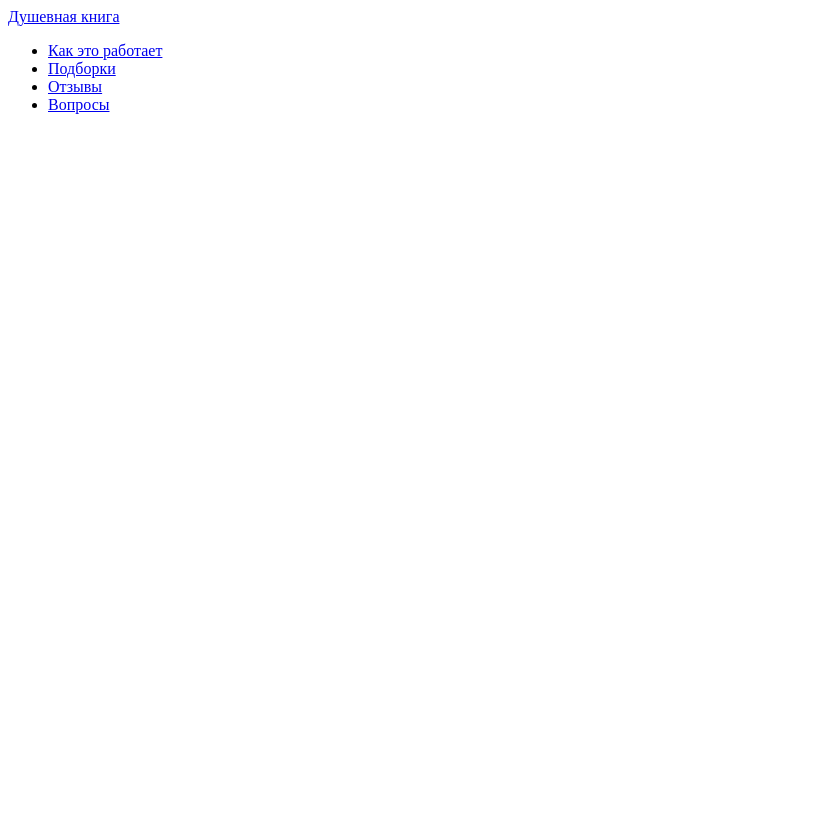
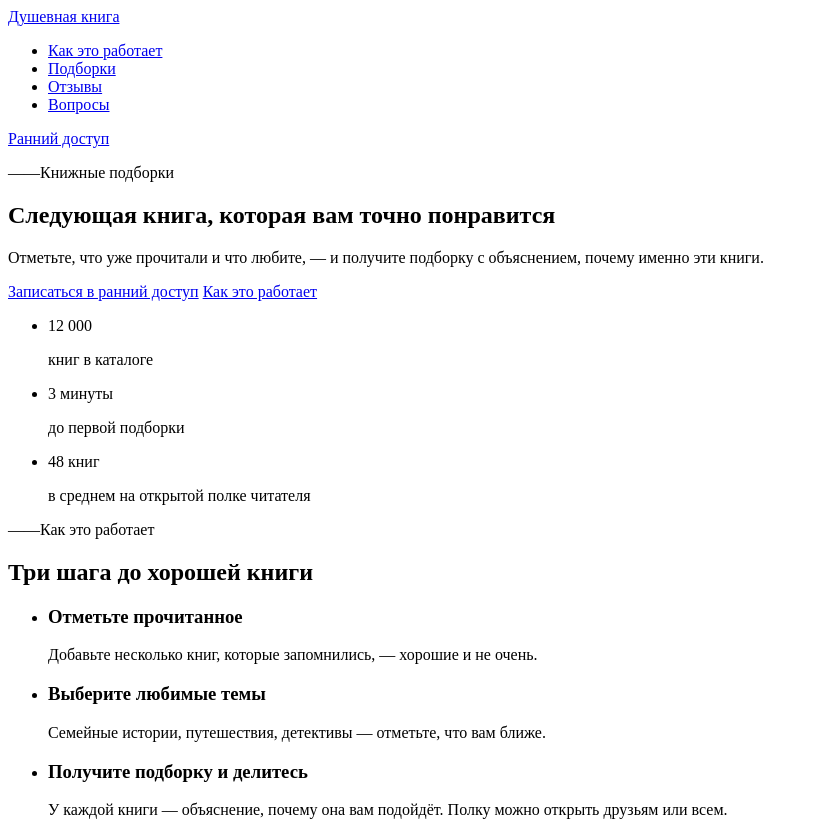
Before and after one commit to KoryakinaAnastasiia/dushevnaya-kniga, a plain HTML site: page index.html in a window 1280 px wide. Shown: the whole page, without its empty margins (0-819 px from the left). Before the commit the page ends 800 px from the top, so only its background shows below. Drawn offline with Linux system fonts and the light colour scheme; a web font is replaced by a local one.

Commit message:
Add how it works section

```diff
--- a/index.html
+++ b/index.html
@@ -23,6 +23,62 @@
           <li><a href="#questions">Вопросы</a></li>
         </ul>
       </nav>
+      <a href="#signup">Ранний доступ</a>
     </header>
+    <main>
+      <section>
+        <p>——Книжные подборки</p>
+        <h1>Следующая книга, которая вам точно понравится</h1>
+        <p>
+          Отметьте, что уже прочитали и что любите, — и получите подборку с
+          объяснением, почему именно эти книги.
+        </p>
+        <div>
+          <a href="#signup">Записаться в ранний доступ</a>
+          <a href="#signup">Как это работает</a>
+        </div>
+      </section>
+      <ul>
+        <li>
+          <p>12 000</p>
+          <p>книг в каталоге</p>
+        </li>
+        <li>
+          <p>3 минуты</p>
+          <p>до первой подборки</p>
+        </li>
+        <li>
+          <p>48 книг</p>
+          <p>в среднем на открытой полке читателя</p>
+        </li>
+      </ul>
+      <section id="how-it-works">
+        <p>——Как это работает</p>
+        <h2>Три шага до хорошей книги</h2>
+        <ul>
+          <li>
+            <h3>Отметьте прочитанное</h3>
+            <p>
+              Добавьте несколько книг, которые запомнились, — хорошие и не
+              очень.
+            </p>
+          </li>
+          <li>
+            <h3>Выберите любимые темы</h3>
+            <p>
+              Семейные истории, путешествия, детективы — отметьте, что вам
+              ближе.
+            </p>
+          </li>
+          <li>
+            <h3>Получите подборку и делитесь</h3>
+            <p>
+              У каждой книги — объяснение, почему она вам подойдёт. Полку можно
+              открыть друзьям или всем.
+            </p>
+          </li>
+        </ul>
+      </section>
+    </main>
   </body>
 </html>
```
